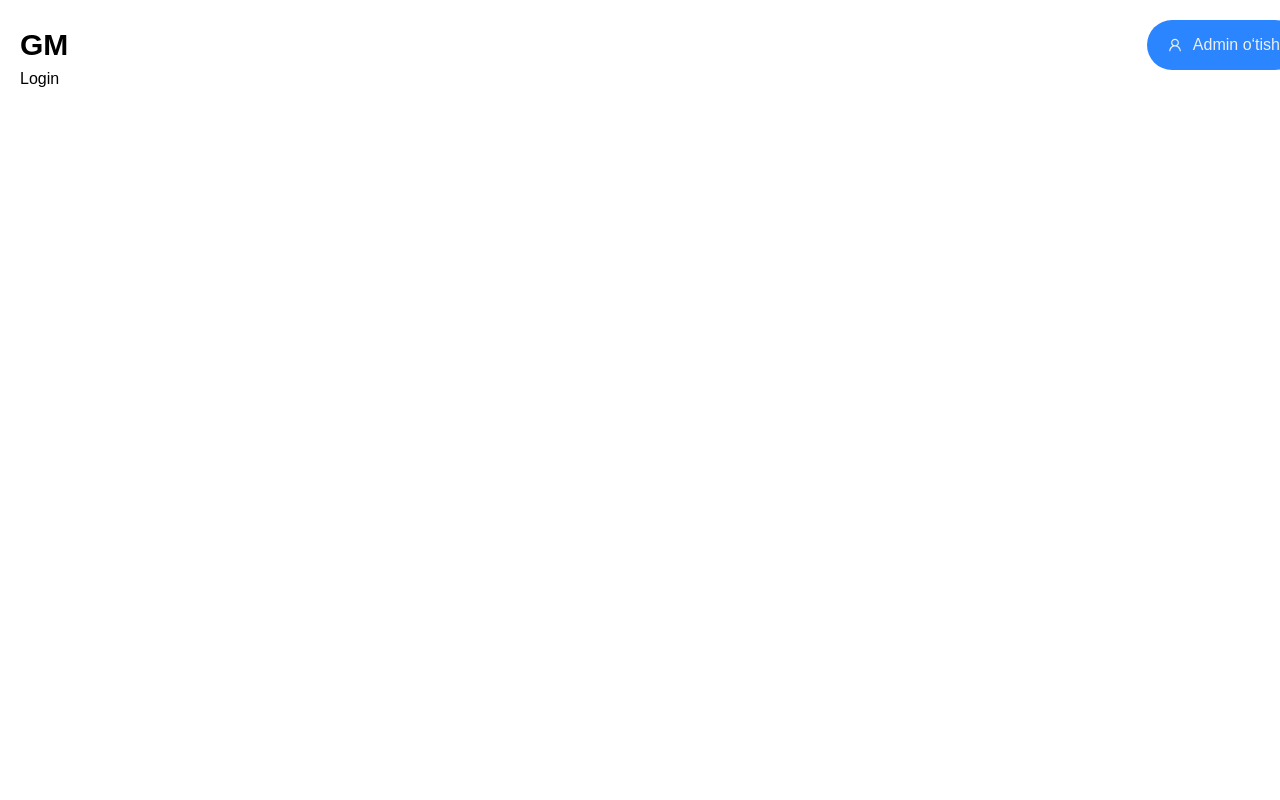
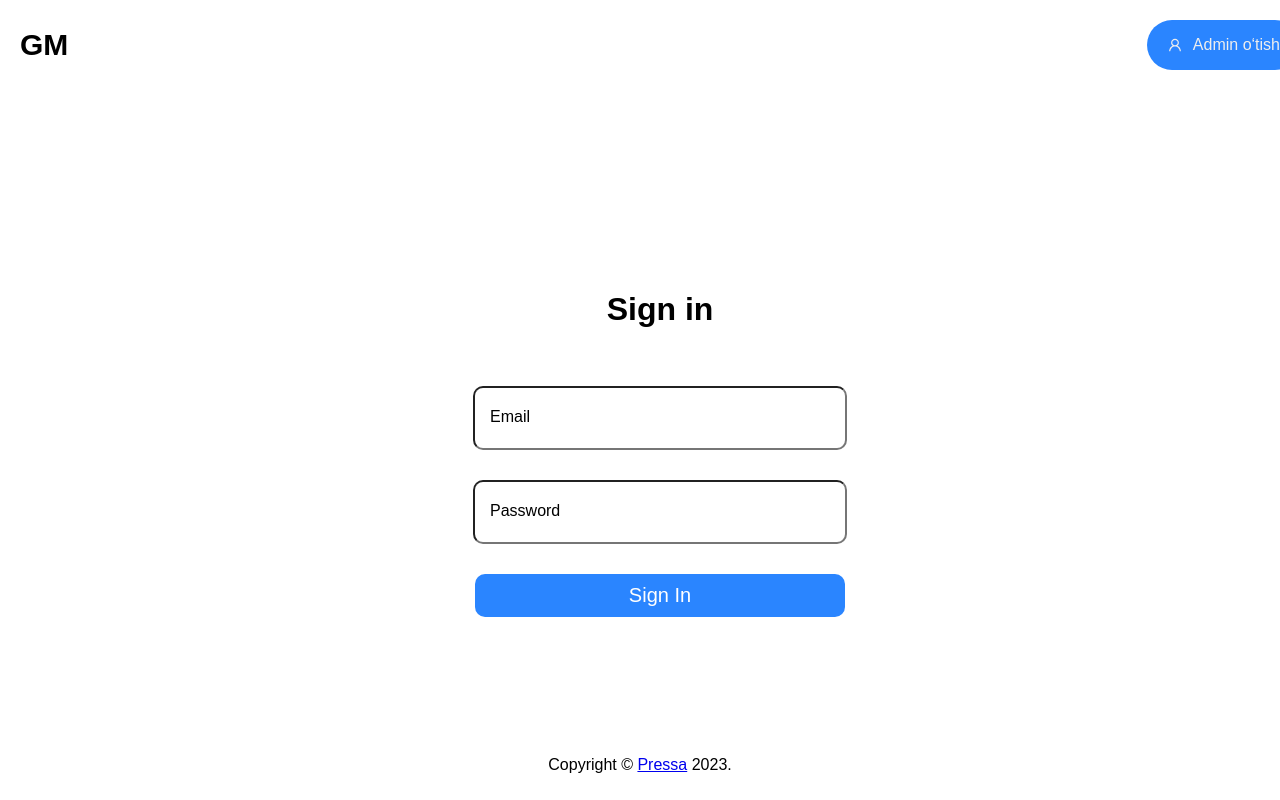
Before and after one commit to davronkhamdamov/car-shop-front, a React (Create React App) app: page /login in a window 1280 px wide. Shown: the top 800 px of the page. Built offline with nearby package versions, Linux system fonts and the light colour scheme.

Commit message:
login page added

```diff
--- /dev/null
+++ b/src/pages/Login/Login.css
@@ -0,0 +1,60 @@
+.copyright {
+  position: absolute;
+  bottom: 10px;
+  left: 50%;
+  transform: translate(-50%);
+}
+.login_wrapper {
+  max-width: 800px;
+  width: 100%;
+  display: flex;
+  align-items: center;
+  flex-direction: column;
+  margin: 0 auto;
+  margin-top: 200px;
+}
+.loginForm {
+  width: 100%;
+  display: flex;
+  align-items: center;
+  flex-direction: column;
+  gap: 30px;
+}
+.email_wrapper,
+.password_wrapper {
+  position: relative;
+}
+.email_wrapper input,
+.password_wrapper input {
+  width: 350px;
+  height: 40px;
+  border-radius: 10px;
+  padding: 10px;
+  outline: none;
+}
+.email_wrapper label,
+.password_wrapper label {
+  position: absolute;
+  top: 20px;
+  left: 15px;
+  transition: 0.3s;
+  width: max-content;
+  padding: 2px;
+  background: #fff;
+}
+.email_wrapper input:focus ~ label,
+.email_wrapper input:valid ~ label,
+.password_wrapper input:focus ~ label,
+.password_wrapper input:valid ~ label {
+  top: -10px;
+  font-size: 16px;
+}
+.loginSubmitBtn {
+  width: 370px;
+  padding: 10px;
+  border-radius: 10px;
+  background: #2a85ff;
+  color: #fff;
+  font-size: 20px;
+  border: none;
+}
--- a/src/pages/Login/Login.jsx
+++ b/src/pages/Login/Login.jsx
@@ -1,7 +1,90 @@
-import React from "react";
+import { Link } from "react-router-dom";
+import { ToastContainer } from "react-toastify";
+import "./Login.css";
 
-const Login = () => {
-  return <div>Login</div>;
-};
+function Copyright(props) {
+  return (
+    <p className="copyright">
+      {"Copyright © "}
+      <Link href="/">Pressa</Link> {new Date().getFullYear()}
+      {"."}
+    </p>
+  );
+}
 
-export default Login;
+export default function SignIn() {
+  const handleSubmit = (event) => {
+    event.preventDefault();
+    fetch(process.env.REACT_APP_BASE_URL + "/admin/login", {
+      method: "POST",
+      body: JSON.stringify({
+        username: event.target.email.trim(),
+        password: event.target.password.trim(),
+      }),
+      headers: {
+        "Content-Type": "application/json",
+      },
+    })
+      .then((res) => res.json())
+      .then((data) => {
+        if ("usename" === data.message) {
+          return errors("error", "Username is required");
+        }
+        if (data?.error) {
+          return errors("error", data.message);
+        }
+        if (data?.token) {
+          localStorage.setItem("token", data.token);
+          errors("success", data.message);
+          return setIsAdmin(true);
+        }
+      });
+  };
+  const errors = (type, text) => {
+    toast[type](text, {
+      position: "top-right",
+      autoClose: 5000,
+      hideProgressBar: false,
+      closeOnClick: true,
+      pauseOnHover: true,
+      draggable: true,
+      progress: undefined,
+      theme: "colored",
+    });
+  };
+  return (
+    <div>
+      <div className="login_wrapper">
+        <h1>Sign in</h1>
+        <br />
+        <br />
+        <form className="loginForm" onSubmit={handleSubmit}>
+          <div className="email_wrapper">
+            <input required type="text" id="email" name="email" />
+            <label htmlFor="email">Email</label>
+          </div>
+          <div className="password_wrapper">
+            <input required name="password" type="password" id="password" />
+            <label htmlFor="password">Password</label>
+          </div>
+          <button className="loginSubmitBtn" type="submit">
+            Sign In
+          </button>
+        </form>
+      </div>
+      <Copyright />
+      <ToastContainer
+        position="top-right"
+        autoClose={5000}
+        hideProgressBar={false}
+        newestOnTop={false}
+        closeOnClick
+        rtl={false}
+        pauseOnFocusLoss
+        draggable
+        pauseOnHover
+        theme="colored"
+      />
+    </div>
+  );
+}
```
